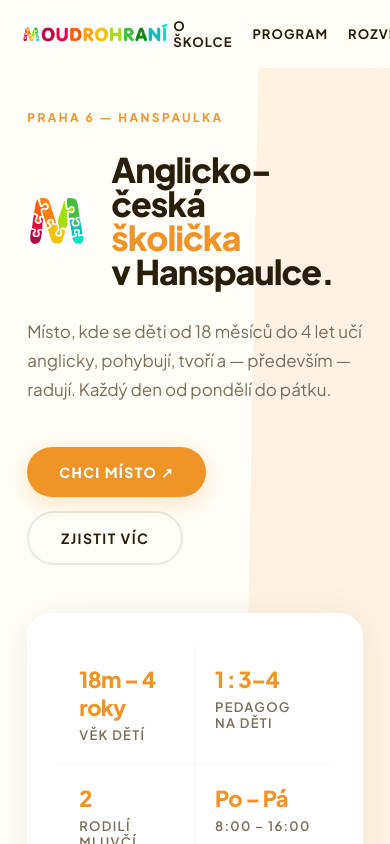
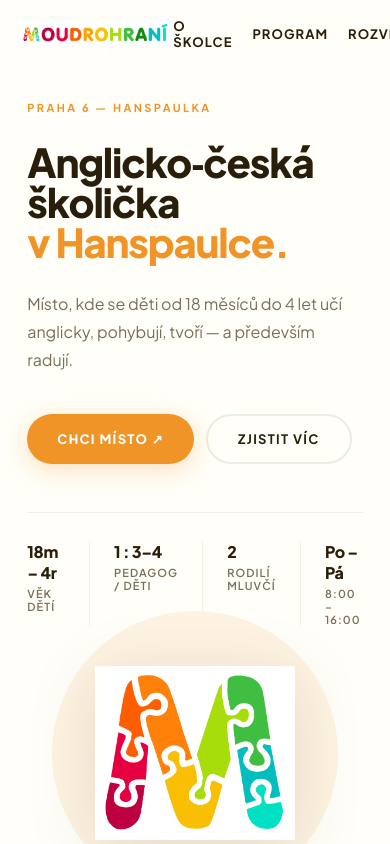
Before and after one commit to petrprivratsky98/moudrohrani, a Next.js app: page / in a window 390 px wide. Shown: the top 844 px of the page. Built offline with nearby package versions, Linux system fonts and the light colour scheme.

Commit message:
Hero: M logo as hero illustration, clean stats row, responsive

```diff
--- a/app/globals.css
+++ b/app/globals.css
@@ -45,3 +45,20 @@
   .nav-desktop { display: none; }
   .nav-hamburger { display: block; }
 }
+
+/* ── Hero responsive ── */
+.hero-grid {
+  display: grid;
+  grid-template-columns: 1fr 1fr;
+  gap: clamp(40px, 6vw, 80px);
+  align-items: center;
+}
+
+@media (max-width: 860px) {
+  .hero-grid {
+    grid-template-columns: 1fr;
+  }
+  .hero-logo {
+    display: none;
+  }
+}
--- a/app/page.js
+++ b/app/page.js
@@ -7,106 +7,108 @@
 
 // ❋ 001 — Hero
 function Hero() {
-  const facts = [
-    {num: '18m – 4 roky', label: 'Věk dětí'},
-    {num: '1 : 3–4',      label: 'Pedagog na děti'},
-    {num: '2',            label: 'Rodilí mluvčí'},
-    {num: 'Po – Pá',      label: '8:00 – 16:00'},
+  const stats = [
+    {num: '18m – 4r', label: 'Věk dětí'},
+    {num: '1 : 3–4',  label: 'Pedagog / děti'},
+    {num: '2',        label: 'Rodilí mluvčí'},
+    {num: 'Po – Pá',  label: '8:00 – 16:00'},
   ]
   return (
     <section style={{
       minHeight: '100svh', background: C.cream,
-      display: 'flex', flexDirection: 'column', justifyContent: 'center',
-      padding: 'clamp(100px,13vh,160px) clamp(24px,7vw,100px) clamp(64px,8vh,100px)',
+      display: 'flex', alignItems: 'center',
+      padding: 'clamp(88px,12vh,140px) clamp(24px,7vw,100px)',
       position: 'relative', overflow: 'hidden',
     }}>
-      <div style={{
-        position: 'absolute', top: 0, right: 0, bottom: 0,
-        width: '38%', background: C.sand,
-        clipPath: 'polygon(12% 0, 100% 0, 100% 100%, 0% 100%)',
-        pointerEvents: 'none',
-      }}/>
+      <div className="hero-grid" style={{maxWidth: 1200, margin: '0 auto', width: '100%'}}>
 
-      <div style={{maxWidth: 1200, margin: '0 auto', width: '100%', position: 'relative',
-        display: 'grid', gridTemplateColumns: 'repeat(auto-fit, minmax(min(460px,100%),1fr))',
-        gap: 'clamp(48px,6vw,80px)', alignItems: 'center',
-      }}>
+        {/* Left: text */}
         <div>
           <div style={{
-            fontSize: 12, fontWeight: 700, letterSpacing: '0.2em',
+            fontSize: 11, fontWeight: 700, letterSpacing: '0.22em',
             textTransform: 'uppercase', color: C.orange, marginBottom: 28,
           }}>Praha 6 — Hanspaulka</div>
 
-          <div style={{display: 'flex', alignItems: 'center', gap: 24, marginBottom: 28}}>
-            <Image
-              src="/logo-m.png"
-              alt=""
-              width={90}
-              height={98}
-              style={{width: 'clamp(60px, 7vw, 90px)', height: 'auto', flexShrink: 0}}
-            />
-            <h1 style={{
-              fontSize: 'clamp(34px,5vw,72px)', fontWeight: 900,
-              color: C.ink, lineHeight: 1.0, letterSpacing: '-0.03em', margin: 0,
-            }}>
-              Anglicko-česká<br/>
-              <span style={{color: C.orange}}>školička</span><br/>
-              v Hanspaulce.
-            </h1>
-          </div>
+          <h1 style={{
+            fontSize: 'clamp(40px,5.5vw,76px)', fontWeight: 900,
+            color: C.ink, lineHeight: 1.0, letterSpacing: '-0.03em', marginBottom: 28,
+          }}>
+            Anglicko&#8209;česká<br/>školička<br/>
+            <span style={{color: C.orange}}>v Hanspaulce.</span>
+          </h1>
 
           <p style={{
-            fontSize: 'clamp(17px,1.6vw,21px)', color: C.muted,
-            lineHeight: 1.7, maxWidth: 480, marginBottom: 44,
+            fontSize: 'clamp(16px,1.5vw,19px)', color: C.muted,
+            lineHeight: 1.75, maxWidth: 440, marginBottom: 40,
           }}>
-            Místo, kde se děti od 18 měsíců do 4 let učí anglicky, pohybují,
-            tvoří a — především — radují. Každý den od pondělí do pátku.
+            Místo, kde se děti od 18 měsíců do 4 let učí anglicky,
+            pohybují, tvoří — a především radují.
           </p>
 
-          <div style={{display: 'flex', gap: 14, flexWrap: 'wrap'}}>
+          <div style={{display: 'flex', gap: 12, flexWrap: 'wrap', marginBottom: 48}}>
             <a href="#kontakt" style={{
               display: 'inline-flex', alignItems: 'center',
-              padding: '16px 32px', borderRadius: 100,
+              padding: '15px 30px', borderRadius: 100,
               background: C.orange, color: C.white,
-              fontSize: 14, fontWeight: 800,
+              fontSize: 13, fontWeight: 800,
               textTransform: 'uppercase', letterSpacing: '0.1em',
               boxShadow: `0 6px 24px ${C.orange}44`,
               textDecoration: 'none',
             }}>Chci místo ↗</a>
             <a href="#o-skolce" style={{
               display: 'inline-flex', alignItems: 'center',
-              padding: '16px 32px', borderRadius: 100,
-              border: `2px solid ${C.ink}18`, color: C.ink,
-              fontSize: 14, fontWeight: 700,
+              padding: '15px 30px', borderRadius: 100,
+              border: `2px solid ${C.ink}15`, color: C.ink,
+              fontSize: 13, fontWeight: 700,
               textTransform: 'uppercase', letterSpacing: '0.1em',
               textDecoration: 'none',
             }}>Zjistit víc</a>
           </div>
+
+          {/* Stats row */}
+          <div style={{
+            display: 'flex', gap: 0,
+            borderTop: `1px solid ${C.ink}10`,
+            paddingTop: 28,
+          }}>
+            {stats.map(({num, label}, i) => (
+              <div key={label} style={{
+                flex: 1,
+                paddingRight: i < stats.length - 1 ? 24 : 0,
+                borderRight: i < stats.length - 1 ? `1px solid ${C.ink}10` : 'none',
+                marginRight: i < stats.length - 1 ? 24 : 0,
+              }}>
+                <div style={{fontSize: 'clamp(16px,1.6vw,22px)', fontWeight: 900, color: C.ink, letterSpacing: '-0.02em'}}>{num}</div>
+                <div style={{fontSize: 11, fontWeight: 600, color: C.muted, textTransform: 'uppercase', letterSpacing: '0.1em', marginTop: 4}}>{label}</div>
+              </div>
+            ))}
+          </div>
         </div>
 
-        {/* Facts panel */}
-        <div style={{
-          background: C.white, borderRadius: 24,
-          padding: 'clamp(32px,3.5vw,48px)',
-          boxShadow: '0 4px 40px rgba(40,30,10,0.07)',
-          display: 'grid', gridTemplateColumns: '1fr 1fr', gap: 0,
+        {/* Right: M logo */}
+        <div className="hero-logo" style={{
+          display: 'flex', alignItems: 'center', justifyContent: 'center',
+          position: 'relative',
         }}>
-          {facts.map(({num, label}, i) => (
-            <div key={label} style={{
-              padding: 'clamp(20px,2vw,28px)',
-              borderRight: i % 2 === 0 ? `1px solid ${C.ink}08` : 'none',
-              borderBottom: i < 2 ? `1px solid ${C.ink}08` : 'none',
-            }}>
-              <div style={{
-                fontSize: 'clamp(22px,2.2vw,32px)', fontWeight: 900,
-                color: C.orange, letterSpacing: '-0.03em', marginBottom: 6,
-              }}>{num}</div>
-              <div style={{
-                fontSize: 13, fontWeight: 600, color: C.muted,
-                textTransform: 'uppercase', letterSpacing: '0.1em',
-              }}>{label}</div>
-            </div>
-          ))}
+          <div style={{
+            position: 'absolute',
+            width: '85%', paddingBottom: '85%',
+            borderRadius: '50%', background: C.sand,
+          }}/>
+          <Image
+            src="/logo-m.png"
+            alt="Moudrohraní"
+            width={480}
+            height={522}
+            style={{
+              width: 'clamp(200px, 38vw, 420px)',
+              height: 'auto',
+              position: 'relative',
+              zIndex: 1,
+              filter: 'drop-shadow(0 12px 32px rgba(40,30,10,0.12))',
+            }}
+            priority
+          />
         </div>
       </div>
     </section>
```
